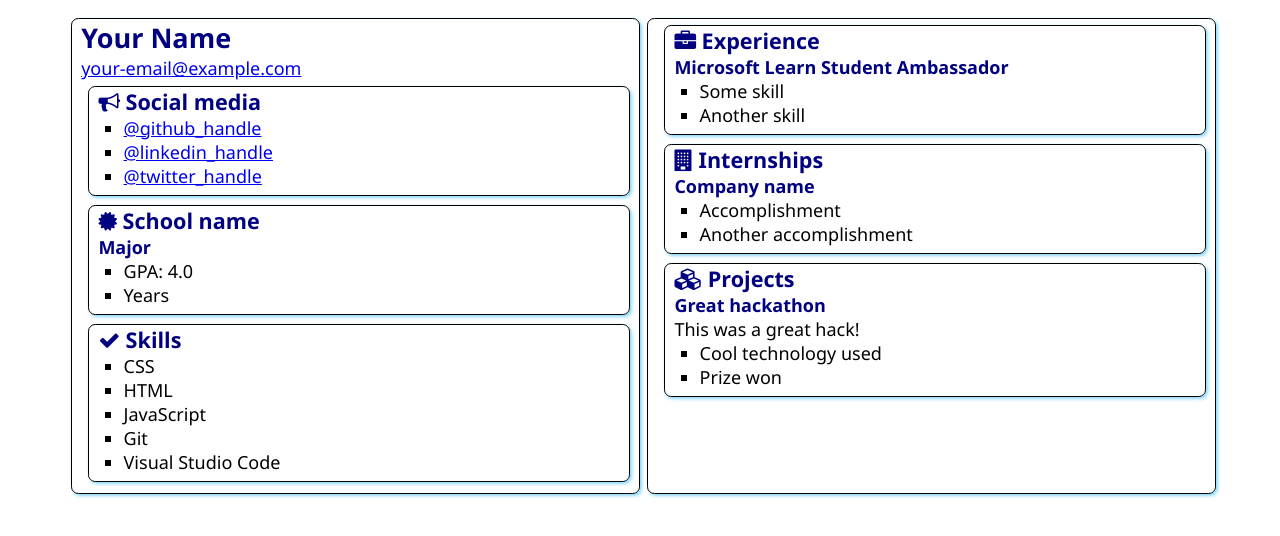
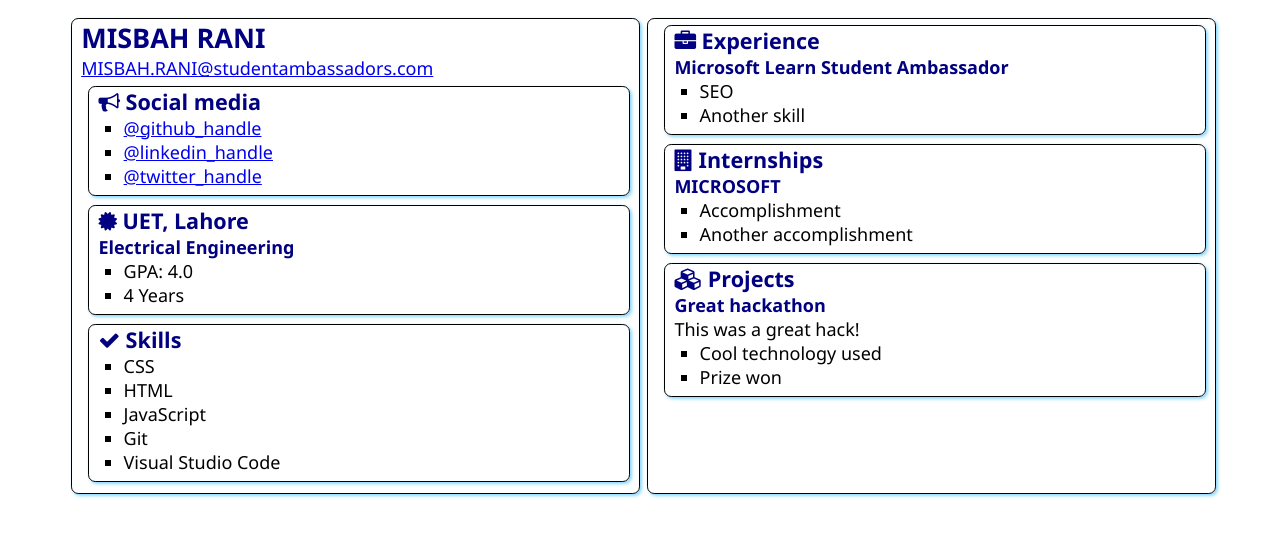
Before and after one commit to MISBAHFARRUKH/SATechnicalOnboarding, a plain HTML site: page src/index.html in a window 1280 px wide. Drawn offline with Linux system fonts and the light colour scheme.

Commit message:
Update index.html

```diff
--- a/src/index.html
+++ b/src/index.html
@@ -12,8 +12,8 @@
 <body>
     <main>
         <article class="box">
-            <h1>Your Name</h1>
-            <div><a href="mailto:your.email@example.com">your-email@example.com</a></div>
+            <h1>MISBAH RANI</h1>
+            <div><a href="mailto:your.email@example.com">MISBAH.RANI@studentambassadors.com</a></div>
 
             <section class="box">
                 <h2>
@@ -31,12 +31,12 @@
                 <div class="education">
                     <h2>
                         <i class="fa fa-certificate" aria-hidden="true"></i>
-                        School name
+                        UET, Lahore
                     </h2>
-                    <h3>Major</h3>
+                    <h3>Electrical Engineering</h3>
                     <ul>
                         <li>GPA: 4.0</li>
-                        <li>Years</li>
+                        <li>4 Years</li>
                     </ul>
                 </div>
             </section>
@@ -63,7 +63,7 @@
                 </h2>
                 <h3>Microsoft Learn Student Ambassador</h3>
                 <ul>
-                    <li>Some skill</li>
+                    <li>SEO</li>
                     <li>Another skill</li>
                 </ul>
             </section>
@@ -73,7 +73,7 @@
                     Internships
                 </h2>
 
-                <h3>Company name</h3>
+                <h3>MICROSOFT</h3>
                 <ul>
                     <li>Accomplishment</li>
                     <li>Another accomplishment</li>
```
